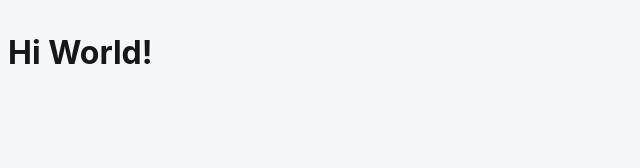
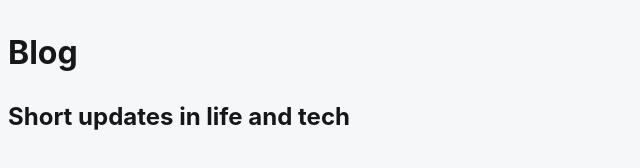
Before and after one commit to yOoMarvin/marvin-messenzehl-gatsby, a Gatsby site: page / in a window 1280 px wide. Shown: the whole page, without its empty margins (0-640 px from the left). Built offline with nearby package versions, Linux system fonts and the light colour scheme; Gatsby itself is replaced by a stand-in of ours.

Commit message:
add styled components library

```diff
--- a/gatsby-config.js
+++ b/gatsby-config.js
@@ -42,6 +42,7 @@ module.exports = {
           `gatsby-remark-prismjs`,
           `gatsby-remark-copy-linked-files`,
           `gatsby-remark-smartypants`,
+          `gatsby-plugin-styled-components`,
         ],
       },
     },
--- a/package.json
+++ b/package.json
@@ -8,6 +8,7 @@
     "url": "https://github.com/gatsbyjs/gatsby/issues"
   },
   "dependencies": {
+    "babel-plugin-styled-components": "^1.10.6",
     "gatsby": "^2.13.50",
     "gatsby-image": "^2.2.8",
     "gatsby-plugin-feed": "^2.3.6",
@@ -16,6 +17,7 @@
     "gatsby-plugin-offline": "^2.2.4",
     "gatsby-plugin-react-helmet": "^3.1.3",
     "gatsby-plugin-sharp": "^2.2.9",
+    "gatsby-plugin-styled-components": "^3.1.8",
     "gatsby-plugin-typography": "^2.3.2",
     "gatsby-remark-copy-linked-files": "^2.1.4",
     "gatsby-remark-images": "^2.0.6",
@@ -30,6 +32,7 @@
     "react-dom": "^16.8.6",
     "react-helmet": "^5.2.1",
     "react-typography": "^0.16.19",
+    "styled-components": "^4.4.0",
     "typeface-merriweather": "0.0.72",
     "typeface-montserrat": "0.0.54",
     "typography": "^0.16.19",
--- a/src/pages/index.js
+++ b/src/pages/index.js
@@ -11,7 +11,8 @@ class Home extends React.Component {
           title="Home"
           keywords={[`blog`, `gatsby`, `javascript`, `react`]}
         />
-        <h1>Hi World!</h1>
+        <h1>Blog</h1>
+        <h2>Short updates in life and tech</h2>
       </Layout>
     )
   }
```
Also changed, not shown: 1 other file.
